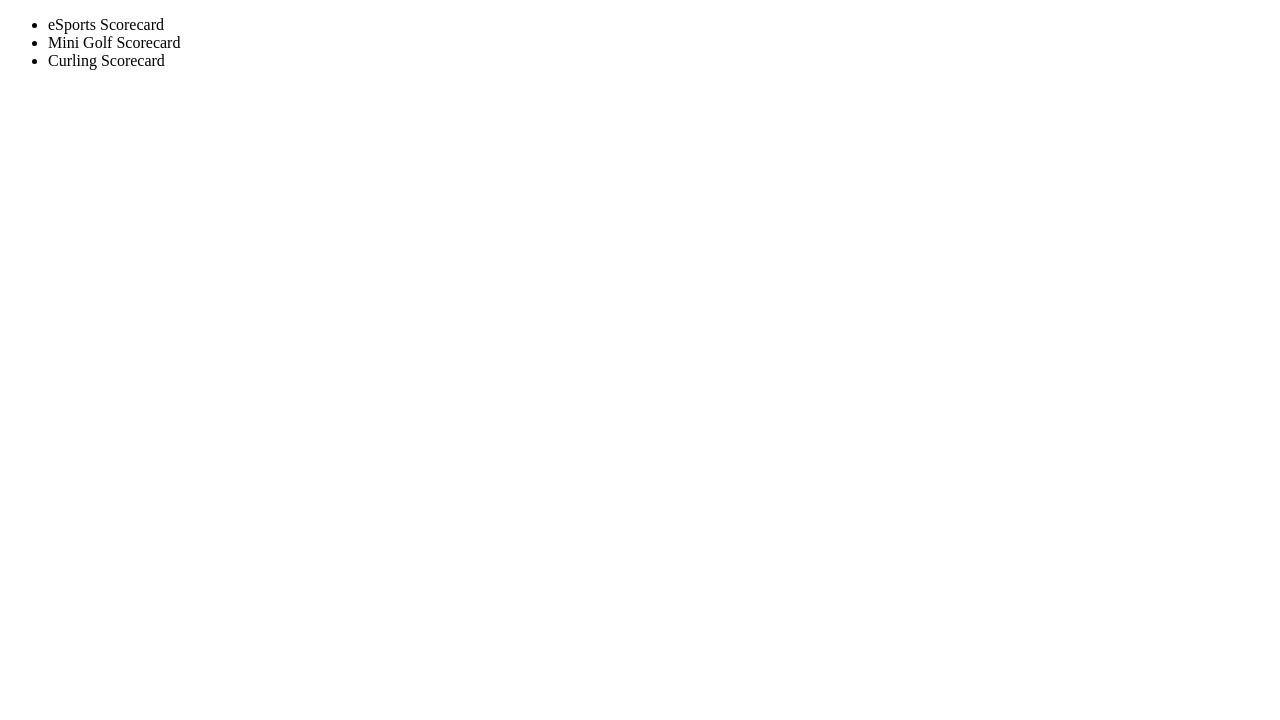
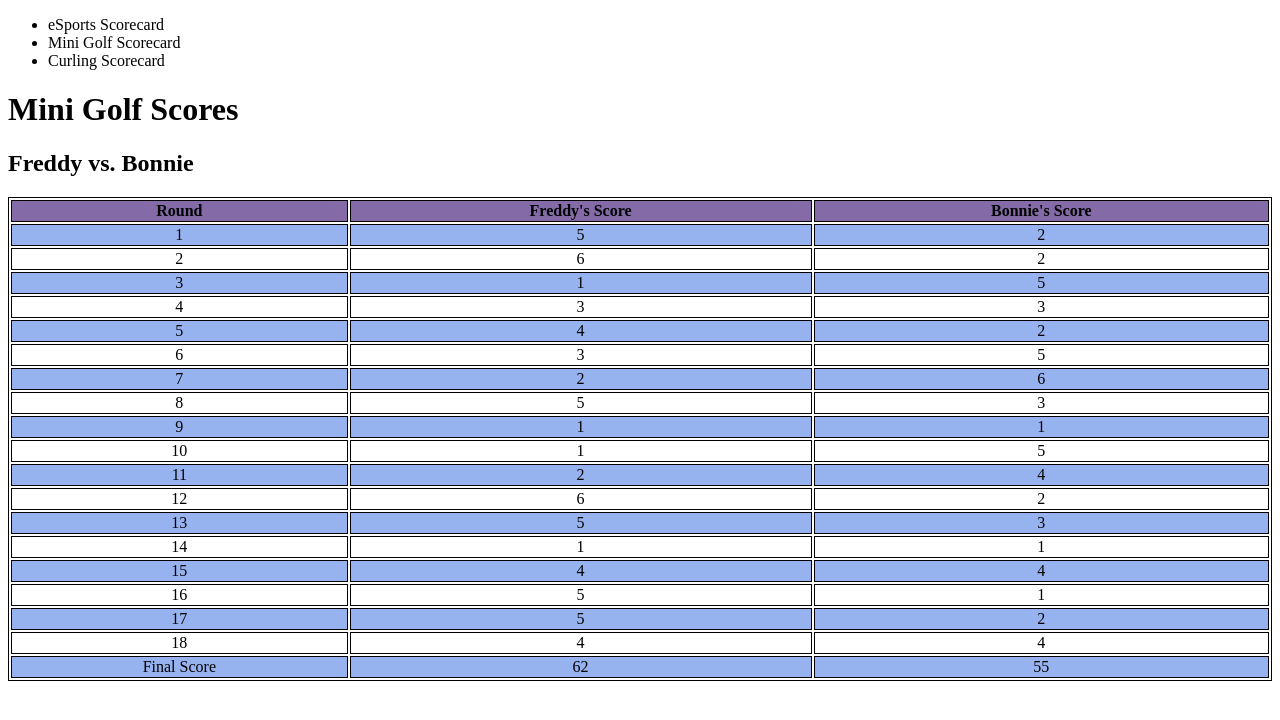
Before and after one commit to NerdySpaceDragon/Esports_Scorecard, a plain HTML site: page mini_golf.html in a window 1280 px wide. Drawn offline with Linux system fonts and the light colour scheme.

Commit message:
Added Scorecards

```diff
--- a/mini_golf.html
+++ b/mini_golf.html
@@ -13,5 +13,109 @@
       <li href="mini_golf.html">Mini Golf Scorecard</li>
       <li href="curling.html">Curling Scorecard</li>
     </ul>
+    <h1>Mini Golf Scores</h1>
+    <h2>Freddy vs. Bonnie</h2>
+    <table>
+      <tr>
+        <th>Round</th>
+        <th>Freddy's Score</th>
+        <th>Bonnie's Score</th>
+      </tr>
+      <tr>
+        <td>1</td>
+        <td>5</td>
+        <td>2</td>
+      </tr>
+      <tr>
+        <td>2</td>
+        <td>6</td>
+        <td>2</td>
+      </tr>
+      <tr>
+        <td>3</td>
+        <td>1</td>
+        <td>5</td>
+      </tr>
+      <tr>
+        <td>4</td>
+        <td>3</td>
+        <td>3</td>
+      </tr>
+      <tr>
+        <td>5</td>
+        <td>4</td>
+        <td>2</td>
+      </tr>
+      <tr>
+        <td>6</td>
+        <td>3</td>
+        <td>5</td>
+      </tr>
+      <tr>
+        <td>7</td>
+        <td>2</td>
+        <td>6</td>
+      </tr>
+      <tr>
+        <td>8</td>
+        <td>5</td>
+        <td>3</td>
+      </tr>
+      <tr>
+        <td>9</td>
+        <td>1</td>
+        <td>1</td>
+      </tr>
+      <tr>
+        <td>10</td>
+        <td>1</td>
+        <td>5</td>
+      </tr>
+      <tr>
+        <td>11</td>
+        <td>2</td>
+        <td>4</td>
+      </tr>
+      <tr>
+        <td>12</td>
+        <td>6</td>
+        <td>2</td>
+      </tr>
+      <tr>
+        <td>13</td>
+        <td>5</td>
+        <td>3</td>
+      </tr>
+      <tr>
+        <td>14</td>
+        <td>1</td>
+        <td>1</td>
+      </tr>
+      <tr>
+        <td>15</td>
+        <td>4</td>
+        <td>4</td>
+      </tr>
+      <tr>
+        <td>16</td>
+        <td>5</td>
+        <td>1</td>
+      </tr>
+      <tr>
+        <td>17</td>
+        <td>5</td>
+        <td>2</td>
+      </tr>
+      <tr>
+        <td>18</td>
+        <td>4</td>
+        <td>4</td>
+      </tr>
+      <tr>
+        <td>Final Score</td>
+        <td>62</td>
+        <td>55</td>
+      </tr>
+    </table>
   </body>
 </html>
--- a/stylesheet/style.css
+++ b/stylesheet/style.css
@@ -24,3 +24,21 @@ ul.nav_bar li a:hover{
     color:white;
 
 }
+
+table{
+    width: 100%;
+    border: 1px solid black;
+}
+
+th, td{
+    border: 1px solid black;
+    text-align: center;
+}
+
+tr:nth-of-type(even){
+    background-color: #97b3ef;
+}
+
+tr:first-of-type{
+    background-color: rgb(132, 107, 168);
+}
```
Also changed, not shown: curling.html (+64 -0 lines), eSports.html (+46 -0 lines).
